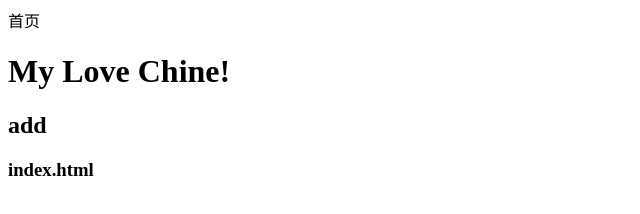
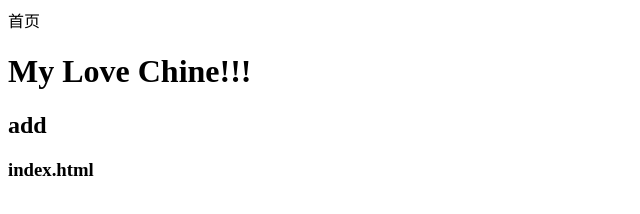
Before and after one commit to Mr-Nail/git_learning, a plain HTML site: page index.html in a window 1280 px wide. Shown: the full height of the page, 0-640 px from the left. Drawn offline with Linux system fonts and the light colour scheme.

Commit message:
Add non fast-forward

```diff
--- a/index.html
+++ b/index.html
@@ -1,7 +1,7 @@
 <html>
 	<head>首页</head>
 	<body>
-		<h1>My Love Chine!</h1>
+		<h1>My Love Chine!!!</h1>
 		<h2>add</h2>
 		<h3>index.html</h3>
 	</body>
```
